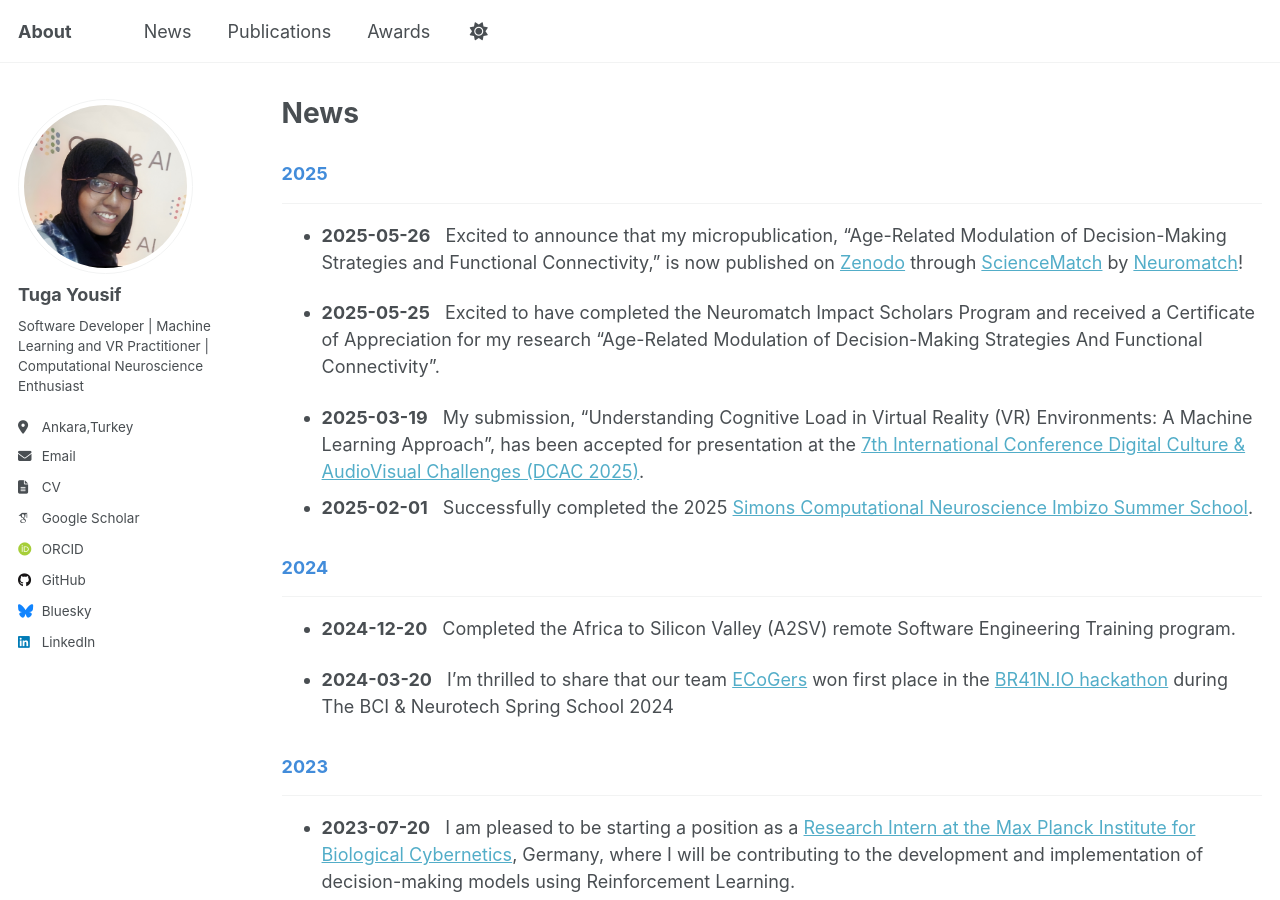
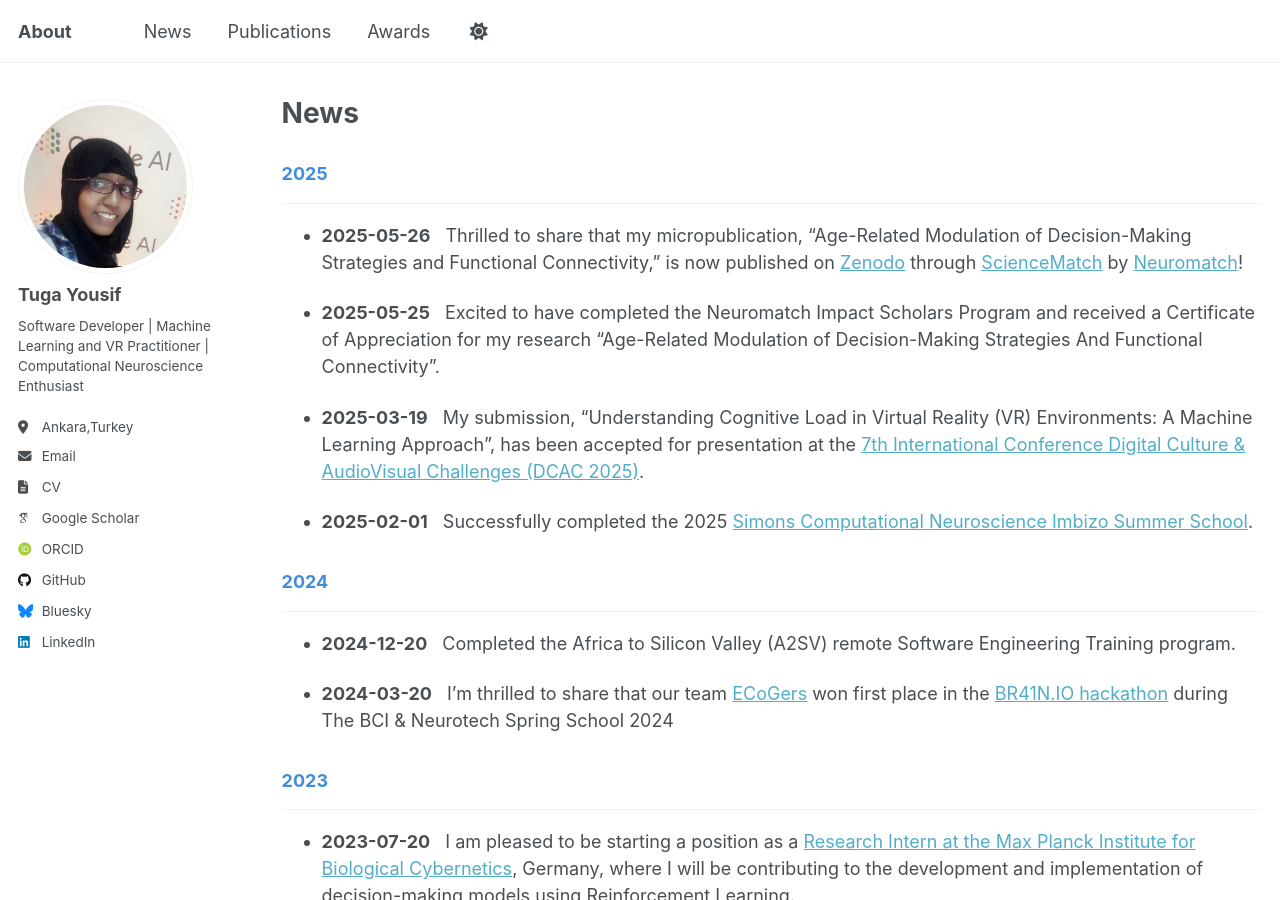
Before and after one commit to TugaAhmed/TugaAhmed.github.io, a Jekyll site: the page built from _pages/news.md, in a window 1280 px wide and 900 px high. Built offline with Jekyll 4.4.1, drawn with Linux system fonts in a browser that asks for light colours; some web fonts are replaced.

Commit message:
publication

```diff
--- a/_pages/news.md
+++ b/_pages/news.md
@@ -10,20 +10,16 @@ redirect_from:
 ### <span style="color:rgb(66, 140, 218);">2025
 ---
 - **2025-05-26** <span style="padding-left: 10px;">
-Excited to announce that my micropublication, "Age-Related Modulation of Decision-Making Strategies and Functional Connectivity," is now published on [Zenodo](https://zenodo.org/records/15126557) through [ScienceMatch](https://zenodo.org/communities/sciencematch/records?q=&l=list&p=1&s=10&sort=newest) by [Neuromatch](https://neuromatch.io/)!
+Thrilled to share that my micropublication, "Age-Related Modulation of Decision-Making Strategies and Functional Connectivity," is now published on [Zenodo](https://zenodo.org/records/15126557) through [ScienceMatch](https://zenodo.org/communities/sciencematch/records?q=&l=list&p=1&s=10&sort=newest) by [Neuromatch](https://neuromatch.io/)!
 
 - **2025-05-25** <span style="padding-left: 10px;">
 Excited to have completed the Neuromatch Impact Scholars Program and received a Certificate of Appreciation for my research "Age-Related Modulation of Decision-Making Strategies And Functional Connectivity".
 
 - **2025-03-19** <span style="padding-left: 10px;">
 My submission, "Understanding Cognitive Load in Virtual Reality (VR) Environments: A Machine Learning Approach", has been accepted for presentation at the [7th International Conference Digital Culture & AudioVisual Challenges (DCAC 2025)](https://avarts.ionio.gr/dcac/2025/).
+
 - **2025-02-01**  <span style="padding-left: 10px;">
 Successfully completed the 2025 [Simons Computational Neuroscience Imbizo Summer School](https://imbizo.africa/archive/2025/).
-
-
-
-
-
 
 
 
```
